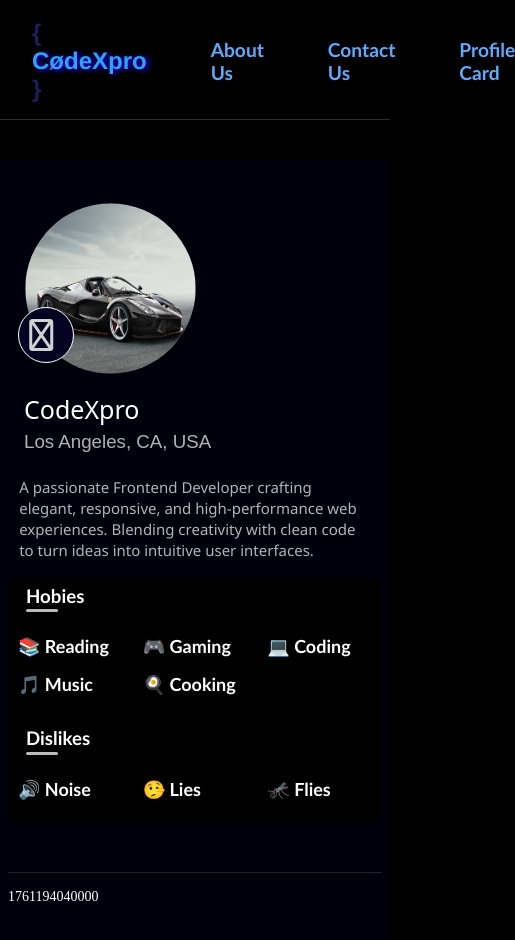
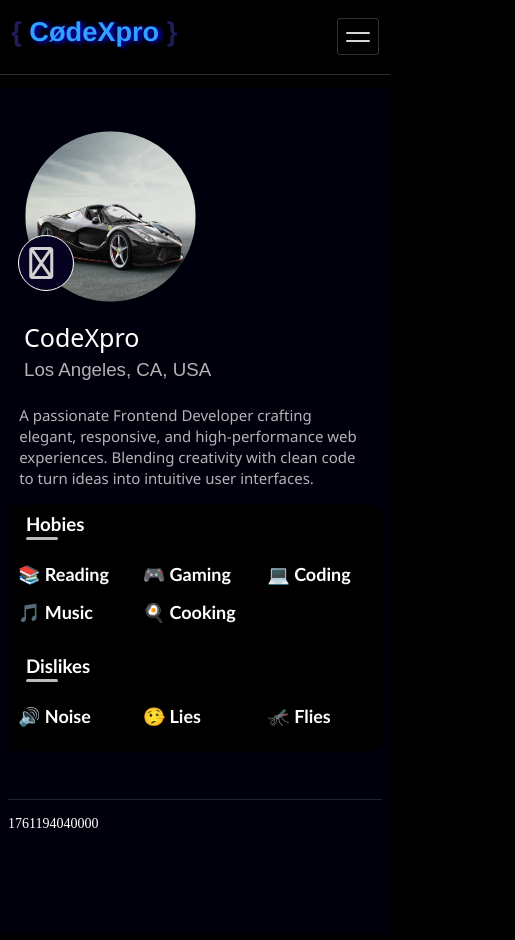
Before and after one commit to codexpro-dev/Multi-Page-Frontend-Project-, a plain HTML site: page profile.html in a window 390 px wide. Shown: the whole page, 515 px wide, since content can reach past the window. Drawn offline with Linux system fonts and the light colour scheme.

Commit message:
completed pages (about/contact)

```diff
--- a/profile.html
+++ b/profile.html
@@ -20,8 +20,8 @@
         </div>
         <div class="nav-links">
           <ul id="menuB">
-            <li><a href="/aboutUs.html">About Us</a></li>
-            <li><a href="/contactUs.html">Contact Us</a></li>
+            <li><a href="/aboutUs.html">About Me</a></li>
+            <li><a href="/contactUs.html">Contact Me</a></li>
             <li><a href="/profile.html">Profile Card</a></li>
           </ul>
         </div>
--- a/profilecard.css
+++ b/profilecard.css
@@ -520,3 +520,100 @@ nav a:focus-visible {
     margin-bottom: -10px;
   }
 }
+
+@media screen and (max-width: 730px) {
+  main nav ul {
+    display: flex;
+    flex-direction: column;
+    position: fixed;
+    margin: 0;
+    padding: 0;
+    top: 0;
+    right: 0;
+    margin-top: 4.6rem;
+    padding-top: 1rem;
+    background: rgba(0, 0, 0, 0.098);
+    height: 24.4rem;
+    text-align: center;
+    align-items: center;
+    justify-content: center;
+    backdrop-filter: blur(80px);
+    z-index: 3;
+    width: 100%;
+    opacity: 0.9;
+    margin-right: -900px;
+  }
+
+  .active {
+    margin-right: 0;
+    opacity: 1;
+  }
+
+  main nav ul li {
+    padding: 0;
+    margin: 0;
+    font-size: 1.4rem;
+    margin-bottom: 3rem;
+  }
+
+  main {
+    padding-top: 0;
+  }
+
+  main nav {
+    padding: 1rem 0.7rem;
+    display: flex;
+    align-items: center;
+    z-index: 2;
+    position: fixed;
+    background-color: #000000;
+  }
+
+  main .logo h1 {
+    font-size: 1.7rem;
+    padding-bottom: 0.6rem;
+  }
+
+  footer .logo h1 {
+    font-size: 1.5rem;
+    padding-bottom: 0;
+  }
+
+  .navB {
+    display: flex !important;
+    flex-direction: column;
+    border: 1px solid rgba(199, 206, 224, 0.249);
+    height: 2.3rem;
+    width: 2.6rem;
+    cursor: pointer;
+    border-radius: 3px;
+    cursor: pointer;
+    align-items: center;
+    justify-content: space-evenly;
+    position: relative;
+  }
+
+  .navB .line1,
+  .navB .line2 {
+    width: 1.5rem;
+    height: 2.5px;
+    background-color: rgba(255, 255, 255, 0.836);
+    border-radius: 2px;
+    position: absolute;
+  }
+
+  .navB .line1 {
+    /* rotate: 44deg; */
+    margin-top: 8px;
+  }
+  .navB .line2 {
+    margin-bottom: 8px;
+    /* rotate: -44deg; */
+  }
+
+  .profile-card{
+    margin-top: 3rem;
+  }
+
+
+}
```
